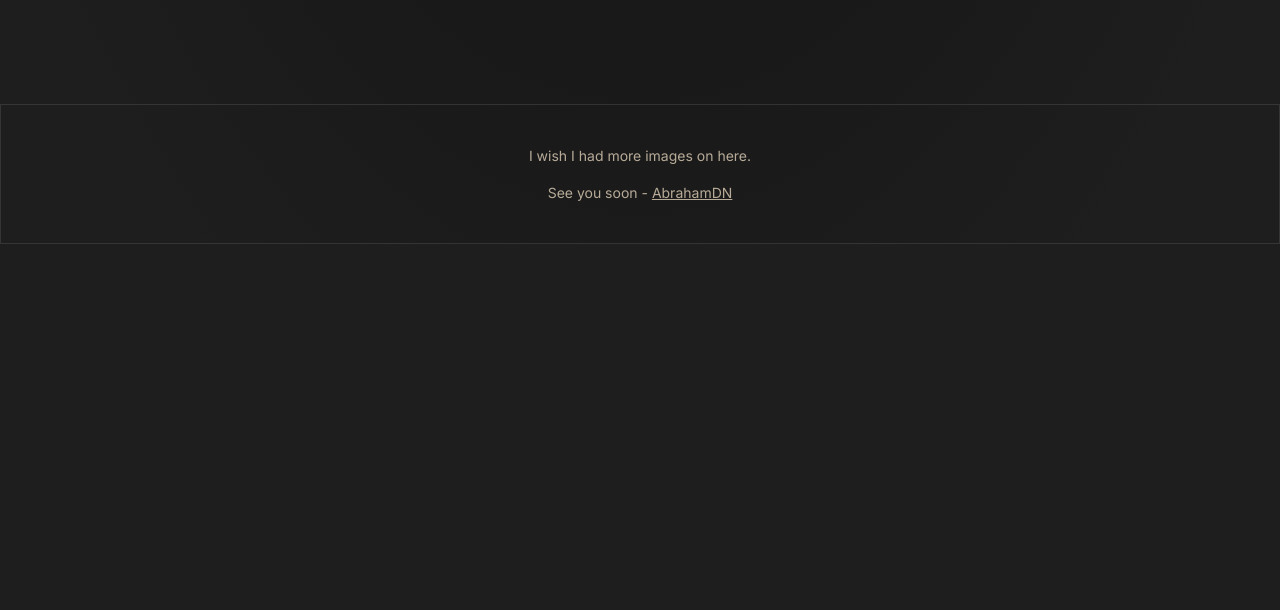
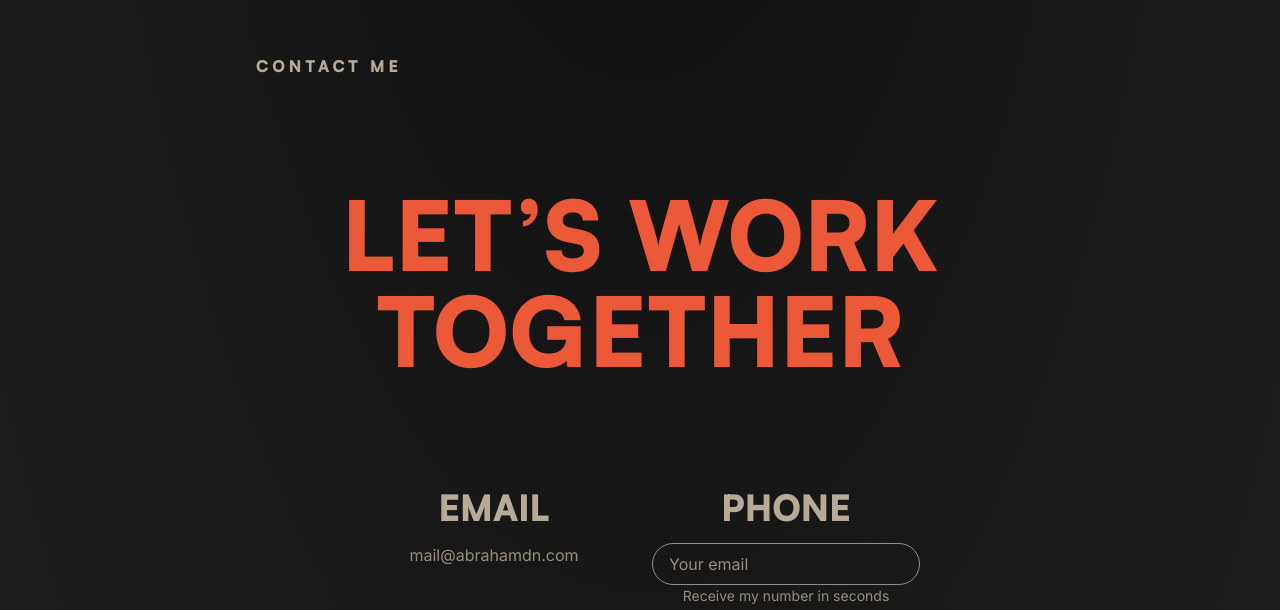
Before and after one commit to AbrahamDN/git-github.com-AbrahamDN-AbrahamDN-portoflio, a Next.js app: page / in a window 1280 px wide. Shown: the part 2470-3080 px from the top of the page. Before the commit the page ends 2714 px from the top, so only its background shows below. Built offline with nearby package versions, Linux system fonts and the light colour scheme.

Commit message:
feat: contact section

```diff
--- a/app/page.tsx
+++ b/app/page.tsx
@@ -66,6 +66,44 @@ const Test = () => {
           />
         </div>
       </section>
+
+      <section id="contact" className="section container-sm">
+        <h2 className="h5">Contact me</h2>
+
+        <div className="pt-28 grid">
+          <h3 className="h2 text-center text-accent mb-28">
+            LET’S WORK <br />
+            TOGETHER
+          </h3>
+
+          <div className="mx-auto grid sm:grid-cols-2 gap-6 text-center">
+            <div className="">
+              <label className="h4">Email</label>
+              <p className="opacity-80 mt-4">mail@abrahamdn.com</p>
+            </div>
+
+            <div className="">
+              <form action="">
+                <label className="h4" htmlFor="email">
+                  Phone
+                </label>
+                <div className="opacity-80 mt-4">
+                  <input
+                    type="email"
+                    name="email"
+                    id="lead-email"
+                    placeholder="Your email"
+                    className="bg-transparent border border-primary text-primary rounded-full py-2 px-4 placeholder-primary"
+                  />
+                  <p className="text-xs md:text-sm">
+                    Receive my number in seconds
+                  </p>
+                </div>
+              </form>
+            </div>
+          </div>
+        </div>
+      </section>
     </main>
   );
 };
```
